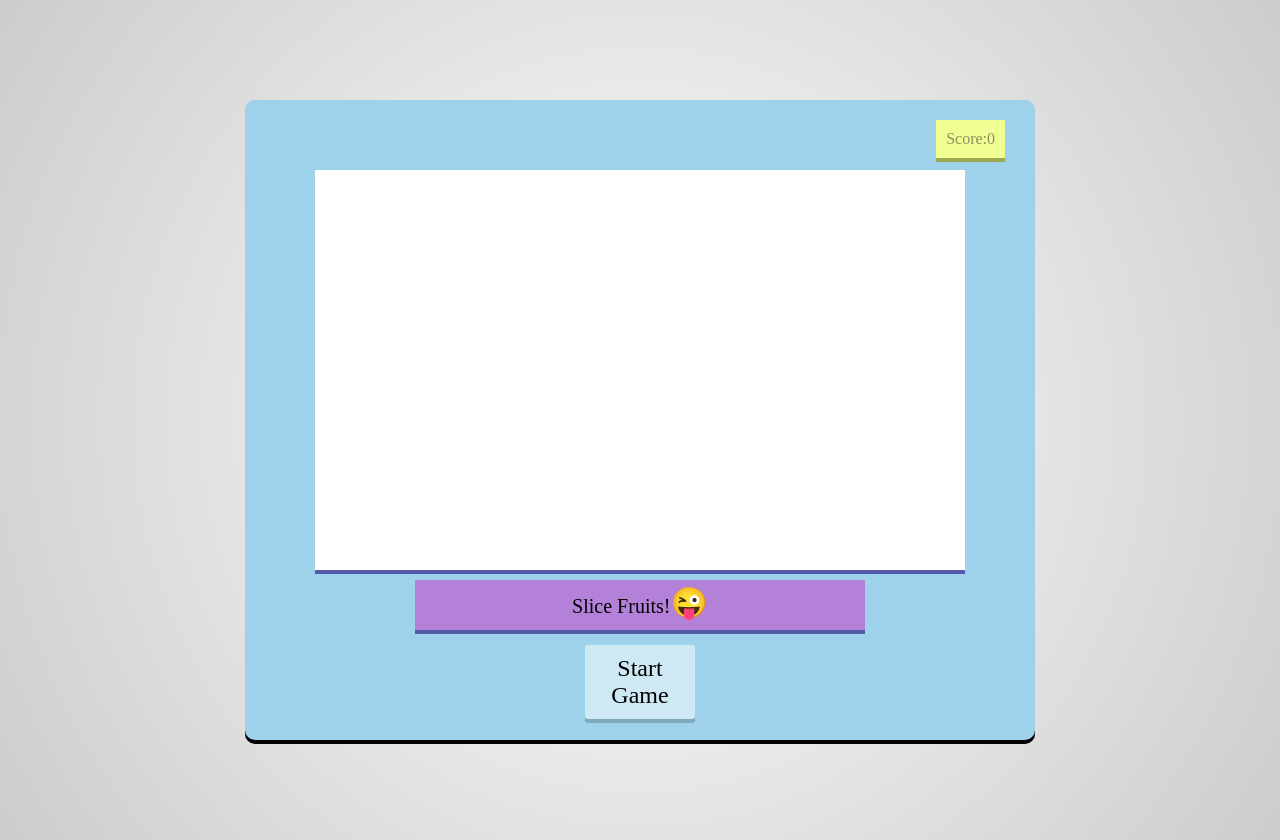
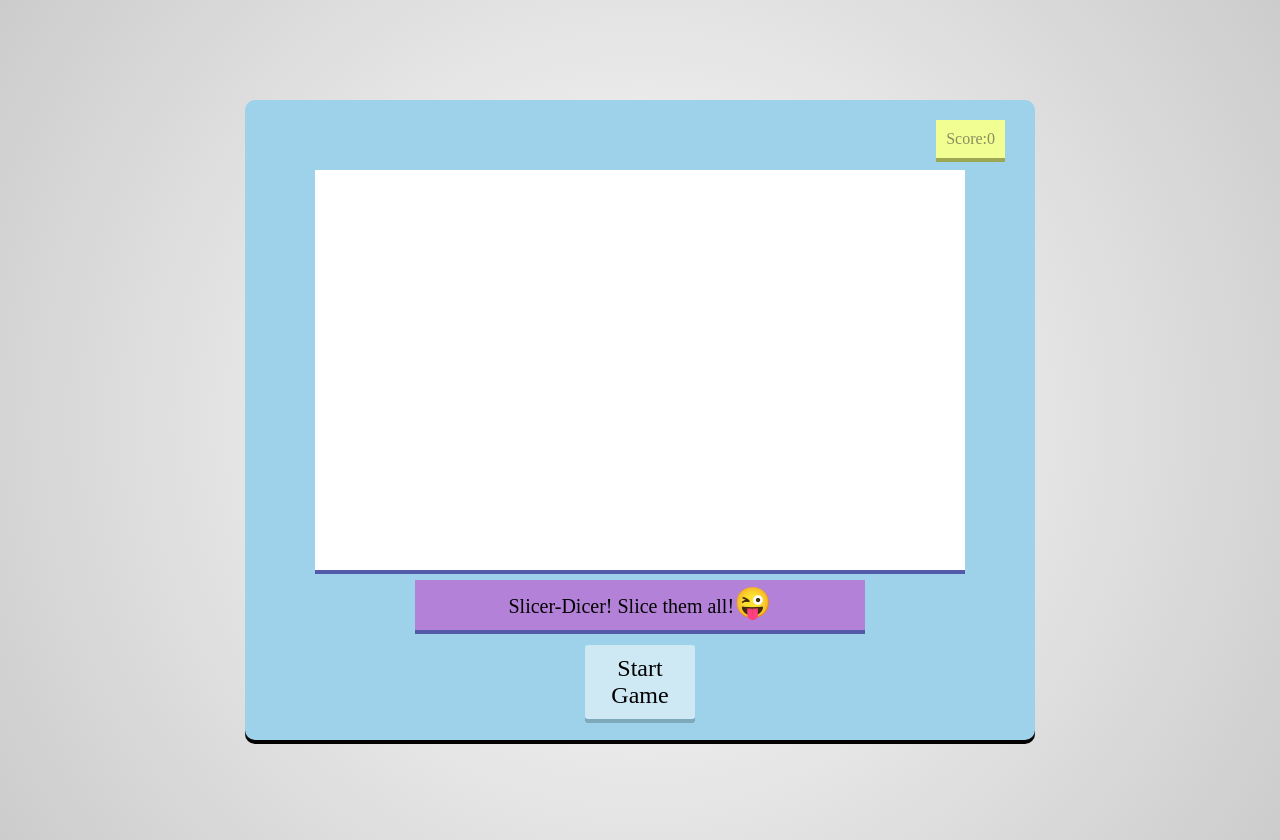
Before and after one commit to agrawal-anshul/agrawal-anshul.github.io, a plain HTML site: page index.html in a window 1280 px wide. Drawn offline with nearby package versions, Linux system fonts and the light colour scheme.

Commit message:
Slicer Dicer

```diff
--- a/index.html
+++ b/index.html
@@ -27,7 +27,7 @@
 			<img id="fruit1" class="fruit">
 		</div>
 		<div id="instruction">
-			Slice Fruits!<span style="font-size:30px">&#128540</span>
+			Slicer-Dicer! Slice them all!<span style="font-size:30px">&#128540</span>
 		</div>
 		<!-- <div id="choices">
 			<div id="box1" class="box"></div>
```
